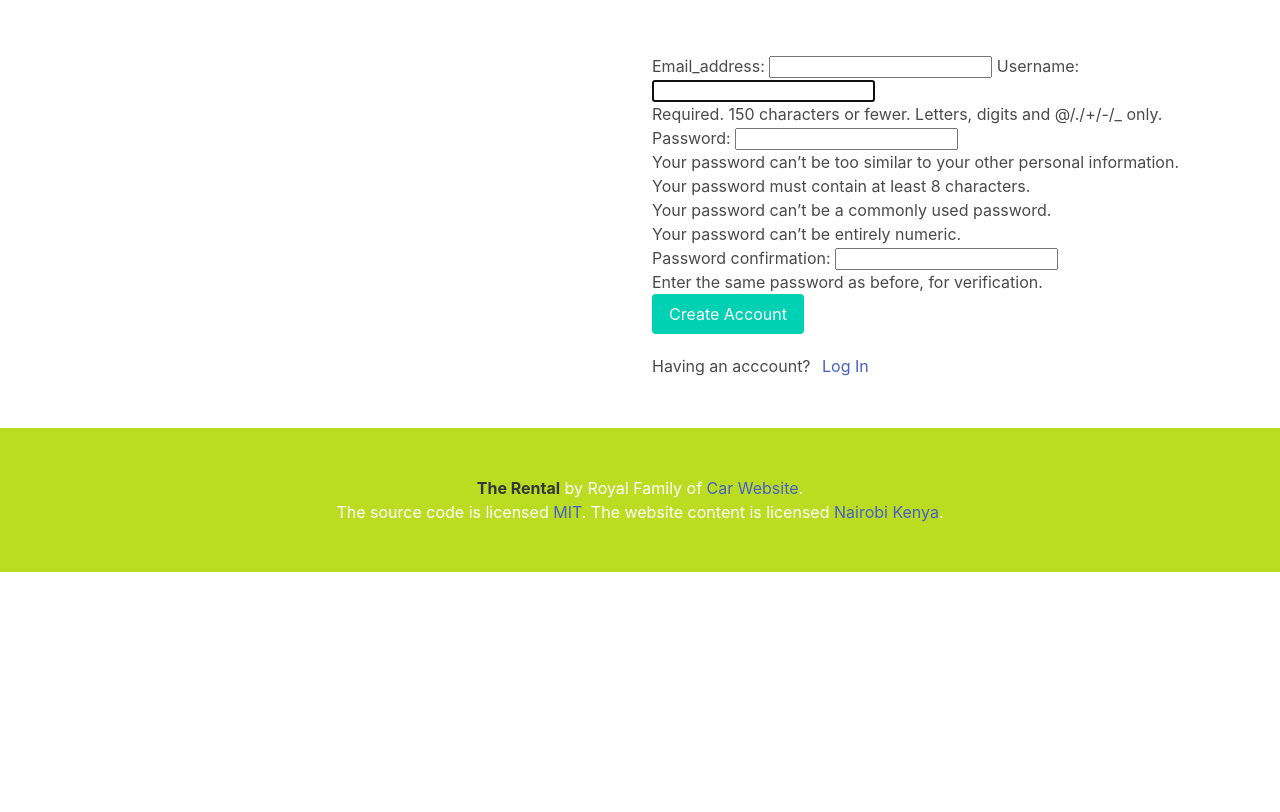
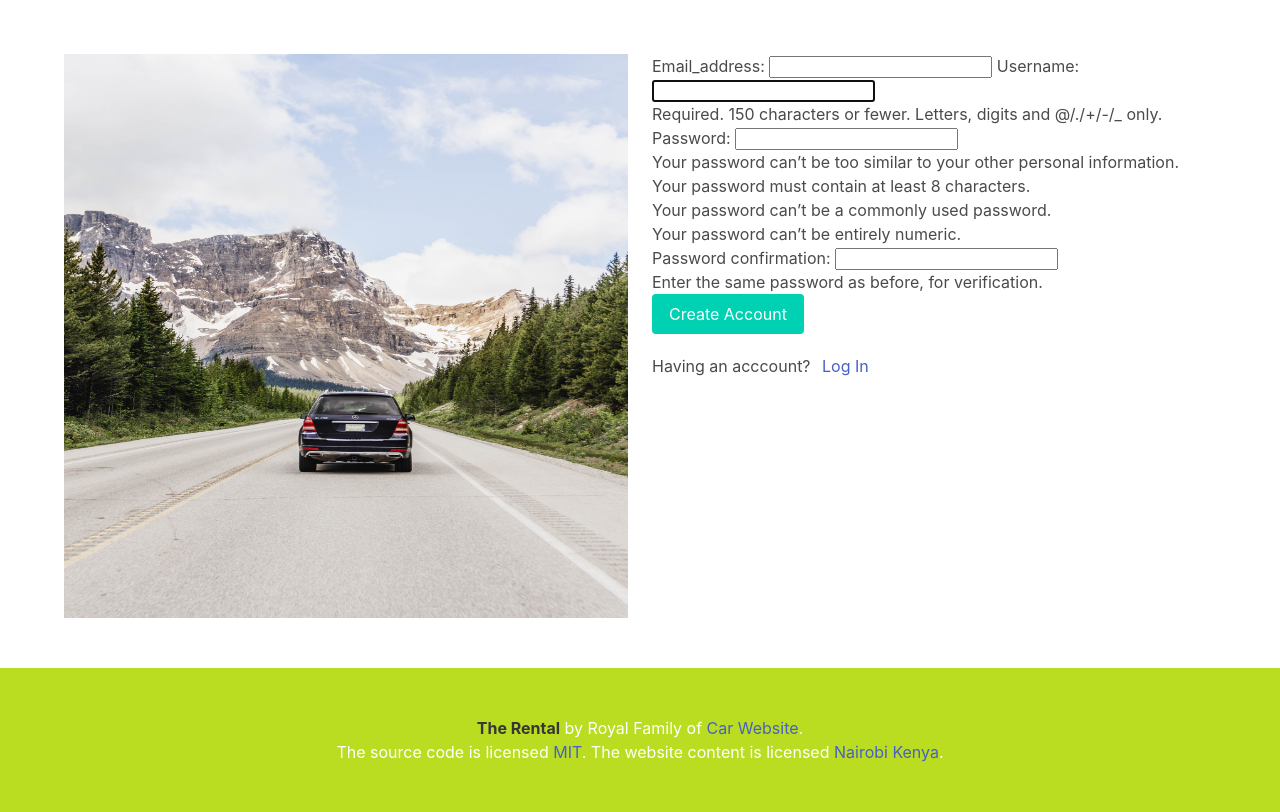
Before and after one commit to waregagbagbo/car-dealer, a Django app: page /register/ in a window 1280 px wide. Shown: the part 56-868 px from the top of the page. Before the commit the page ends 628 px from the top, so only its background shows below. Run offline with Django 4.2, Linux system fonts and the light colour scheme.

Commit message:
restyled the register page

```diff
--- a/accounts/templates/acc_pages/register.html
+++ b/accounts/templates/acc_pages/register.html
@@ -1,3 +1,4 @@
+{% load static %}
 {% load bulma_tags %}
 <!DOCTYPE html>
 <!--[if lt IE 7]>      <html class="no-js lt-ie9 lt-ie8 lt-ie7"> <![endif]-->
@@ -19,9 +20,9 @@
       <div class="container is-0-fullhd">
         <div class="columns">
           <div class="column is-6">
-            <div class="image" style="background-color:#000;">
-
-            </div>
+              <figure class="image is-square">
+                <img src="{% static 'logo/register.jpg' %}" style="size:cover; height="500px" width= "700px";border-radius:50px;/>
+              </figure>
 
           </div>
           <div class="column is-6">
--- a/accounts/templates/partials/header.html
+++ b/accounts/templates/partials/header.html
@@ -2,7 +2,7 @@
 <nav class="navbar is-link is-fixed-top" role="navigation" aria-label="main navigation">
   <div class="navbar-brand">
     <a class="navbar-item" href="{% url 'car_fleet:home' %}">
-      <img src="{% static 'logo/download.jpeg' %}" width="150%" height="80px" />
+      <img src="{% static 'logo/download.jpeg' %}" width="100%" height="50px" />
 
     </a>
 
```
Also changed, not shown: static/logo/register.jpg (added), static/logo/register2.jpg (added).
